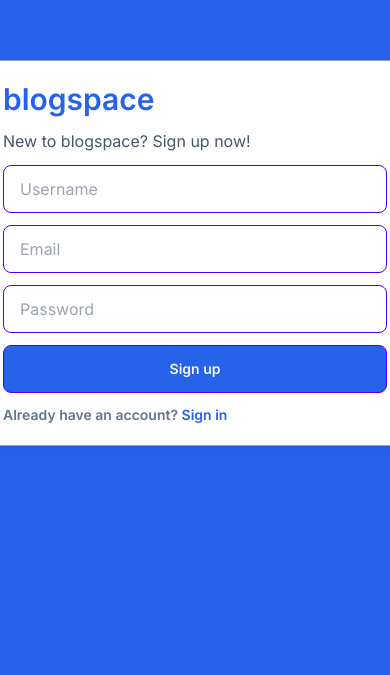
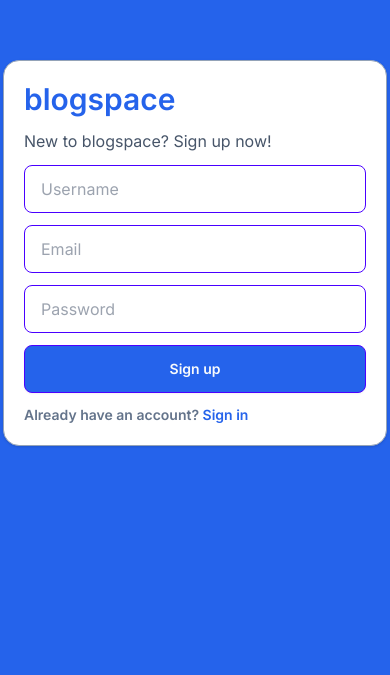
Before and after one commit to lgthevinh/blogspace, a Next.js app in the folder client/: page /signup in a window 390 px wide. Shown: the part 169-844 px from the top of the page. Built offline with nearby package versions, Linux system fonts and the light colour scheme.

Commit message:
update box for responsive

```diff
--- a/client/app/signup/page.js
+++ b/client/app/signup/page.js
@@ -9,10 +9,10 @@ export default function SignUpPage() {
   return (
     <div className="bg-blue-600">
       <div className="bg-blue-600 w-screen h-screen flex items-center content-center justify-center">
-        <div className="rounded-2xl bg-white border-slate-400 border shadow p-5">
+        <div className="rounded-2xl bg-white border-slate-400 border shadow my-3 p-5 max-w-96 min-w-36 w-full">
           <h1 className="text-blue-600 text-3xl font-semibold">blogspace</h1>
           <p className="text-slate-600 text-md mt-3">New to blogspace? Sign up now!</p>
-          <form className="form-control min-w-96">
+          <form className="form-control">
             <input type="text" className="input input-primary w-full mt-3 bg-white" placeholder="Username" />
             <input type="email" className="input input-primary w-full mt-3 bg-white" placeholder="Email" />
             <input type="password" className="input input-primary w-full mt-3 bg-white" placeholder="Password" />
```
